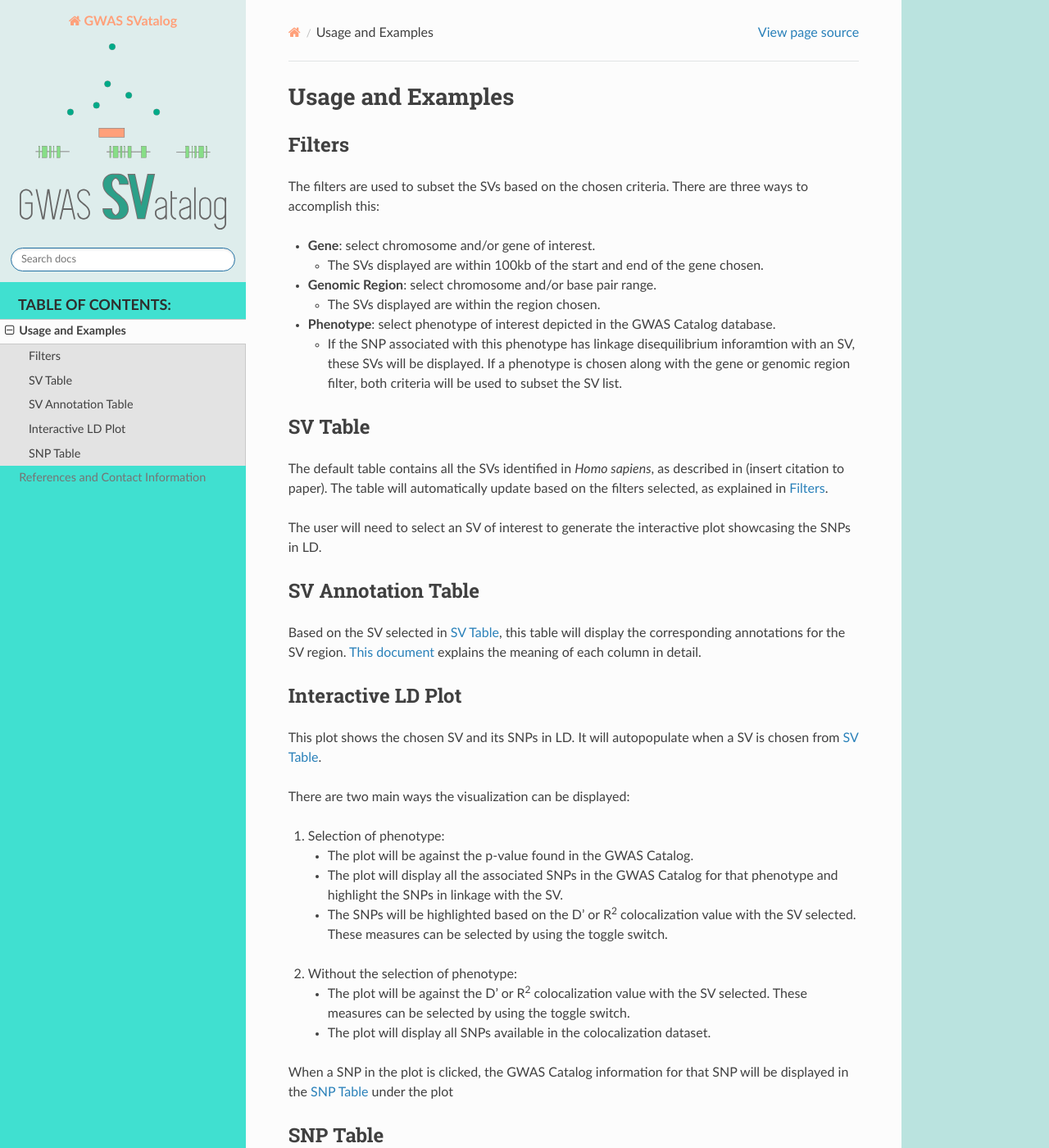
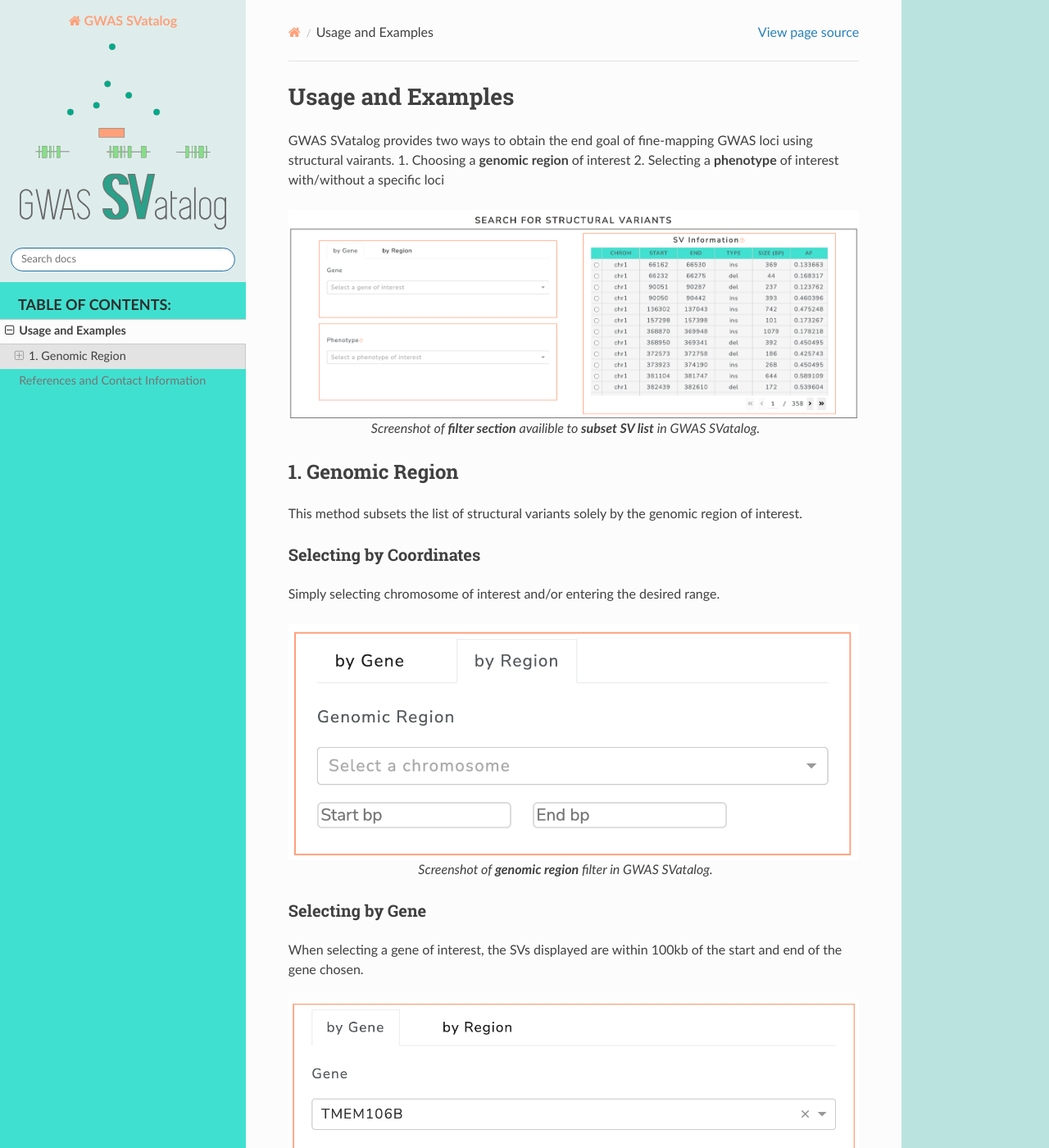
Before and after one commit to shalvichirmade/gwas-svatalog-docs, a Sphinx documentation site: the page built from source/usage_examples.rst, in a window 1280 px wide and 1400 px high. Shown: the whole window at 82% size. Built offline with Sphinx 7.4.7 and the Read the Docs theme 2.0.0, drawn with Linux system fonts in a browser that asks for light colours; pages that are not in the unit, such as notebooks, are missing from menus; some of the changed text lies outside the part shown.

Commit message:
major edit to example

```diff
--- a/source/index.rst
+++ b/source/index.rst
@@ -62,7 +62,6 @@
    :maxdepth: 2
    :caption: Table of Contents:
 
-   index
    usage_examples
    reference_contact
    license
--- a/source/usage_examples.rst
+++ b/source/usage_examples.rst
@@ -1,82 +1,105 @@
 Usage and Examples
 =========================================
 
-Filters
--------
+GWAS SVatalog provides two ways to obtain the end goal of fine-mapping GWAS loci using structural vairants.
+1. Choosing a **genomic region** of interest
+2. Selecting a **phenotype** of interest with/without a specific loci
 
-The filters are used to subset the SVs based on the chosen criteria. There are three ways to accomplish this:
+.. figure:: search_sv.png
+   :alt: screenshot of filter section
+   :align: center
 
-* **Gene**: select chromosome and/or gene of interest.
-
-  * The SVs displayed are within 100kb of the start and end of the gene chosen.
-
-* **Genomic Region**: select chromosome and/or base pair range.
-
-  * The SVs displayed are within the region chosen.
-
-* **Phenotype**: select phenotype of interest depicted in the GWAS Catalog database.
-
-  * If the SNP associated with this phenotype has linkage disequilibrium inforamtion with an SV, these SVs will be displayed. If a phenotype is chosen along with the gene or genomic region filter, both criteria will be used to subset the SV list.
-
-..
-   Add image of filter section here
+   Screenshot of **filter section** availible to **subset SV list** in GWAS SVatalog.
 
 
-SV Table
---------
+1. Genomic Region
+------------------
 
-The default table contains all the SVs identified in *Homo sapiens*, as described in (insert citation to paper). The table will automatically update based on the filters selected, as explained in `Filters`_.
+This method subsets the list of structural variants solely by the genomic region of interest.
 
-The user will need to select an SV of interest to generate the interactive plot showcasing the SNPs in LD.
+Selecting by Coordinates
+^^^^^^^^^^^^^^^^^^^^^^^^
 
-..
-   Add image of SV table section here
+Simply selecting chromosome of interest and/or entering the desired range.
+
+.. figure:: genomic_region_filter.png
+   :alt: screenshot of genomic region filter
+   :align: center
+
+   Screenshot of **genomic region** filter in GWAS SVatalog.
 
 
-SV Annotation Table
---------------------
+Selecting by Gene
+^^^^^^^^^^^^^^^^^^
 
-Based on the SV selected in `SV Table`_, this table will display the corresponding annotations for the SV region. :doc:`This document <annotation>` explains the meaning of each column in detail.
+When selecting a gene of interest, the SVs displayed are within 100kb of the start and end of the gene chosen.
 
-..
-   Add image of annotation table section here
+.. figure:: gene_filter_example.png
+   :alt: screenshot of gene filter
+   :align: center
+
+   Screenshot of **gene** filter in GWAS SVatalog.
+
+
+Selecting an SV
+^^^^^^^^^^^^^^^^
+
+The 35,855 structural variants in this table are subsetted by the filters applied. Each row is a unique SV with MAF ≥ 0.1.
+
+Select a SV to analyze further.
+
+.. figure:: sv_table_example.png
+   :alt: screenshot of SV information table
+   :align: center
+
+   Screenshot of the **SV information table** in GWAS SVatalog.
+
+
+SV Annotations
+^^^^^^^^^^^^^^^
+
+Annotations generated for the selected SV are displayed here. :doc:`This document <annotation>` explains the meaning of each column in detail.
+
+.. figure:: sv_anno_example.png
+   :alt: screenshot of SV annotation table
+   :align: center
+
+   Screenshot of the **SV annotation table** in GWAS SVatalog.
 
 
 
-Interactive LD Plot
---------------------
+Interactive Plot
+^^^^^^^^^^^^^^^^
 
-This plot shows the chosen SV and its SNPs in LD. It will autopopulate when a SV is chosen from `SV Table`_.
+The visualization shows the selected SV and linkage disequilibrium statistics (r\ :sup:`2`/D') for SNPs within 1 Mb of its boundries. These SNPs are associated with genome-wide association studies studies as depicted in |gwas_link|.
+Each marker is a unique SNP where the hover label shows information on one entry in GWAS Catalog. When a SNP is clicked, a table below populates with additional information (see `SNP Table`_).
 
-There are two main ways the visualization can be displayed:
+The default LD statistic is D', the toggle can be used to visualize r\ :sup:`2` on the y axis if required. The user can additionally download information of the SNPs shown in the plot as a .csv file when clicking the "Export SNP Data to CSV" button to the right of the visualziation. See `SNP Table`_ for column descriptions.
 
-1. Selection of phenotype:
+.. |gwas_link| raw:: html
 
-   * The plot will be against the p-value found in the GWAS Catalog.
-   * The plot will display all the associated SNPs in the GWAS Catalog for that phenotype and highlight the SNPs in linkage with the SV.
-   * The SNPs will be highlighted based on the D' or R\ :sup:`2` colocalization value with the SV selected. These measures can be selected by using the toggle switch.
+   <a href="https://www.ebi.ac.uk/gwas/" target="_blank" style="color:#2ba089">GWAS Catalog</a>
 
-..
-   Add image of plot type here
+.. figure:: plot_example1.png
+   :alt: screenshot of interactive plot with all phenotypes
+   :align: center
 
-
-2. Without the selection of phenotype:
-
-   * The plot will be against the D' or R\ :sup:`2` colocalization value with the SV selected. These measures can be selected by using the toggle switch.
-   * The plot will display all SNPs available in the colocalization dataset.
-
-
-When a SNP in the plot is clicked, the GWAS Catalog information for that SNP will be displayed in the `SNP Table`_ under the plot
-
-..
-   Add image of plot type here
+   Screenshot of **interactive plot** in GWAS SVatalog.
 
 
 
 SNP Table
-----------
+^^^^^^^^^^
 
-This table will be populated based on the SNP selected in the plot. The information provided in this table comes from a combination of the LD data and GWAS Catalog data:
+This table is populated based on the SNP selected in the plot. The SNP information is a combination of GWAS Catalog entries and linkage disequilibrium statistics for the selected SV.
+
+.. figure:: snp_selection_example.png
+   :alt: screenshot of snp selected and populating snp table
+   :align: center
+
+   Screenshot example of **selecting a SNP** in the plot and **populating the SNP table** in GWAS SVatalog.
+
+Description of columns seen in the table:
 
   * **Chromosome**: chromosome
   * **SNP Position**: base pair location on chromosome
@@ -93,8 +116,7 @@
   * **Study**: name of the study from which this entry is derived
   * **Pubmed Link**: PubMed link to the research paper for this entry
 
-
-Data on all visible SNPs in the interactive plot can be downloaded as a .csv file when clicking the "Export SNP Data" button to the right of the visualziation. In addition to the columns noted above, supplementary information on the SV is also included:
+Additional columns in the download file:
 
   * **SV Name**: name of the structural variant
   * **SV Start**: start base pair location
@@ -103,3 +125,4 @@
   * **SV AF**: allele frequency of the SV from the samples used during calculation (*insert citation of paper*)
   * **r**\ :sup:`2`: LD statistic - square of the correlation coefficient between the SV and SNP
   * **D'**: LD statistic - measure of predictability of the SV and SNP based on one another
+  * **P-Value_log10**: log10 of the statistic provided by GWAS Catalog
```
Also changed, not shown: source/filter_section.png (added), source/gene_filter.png (added), source/gene_filter_example.png (added), source/genomic_region_filter.png (added), source/phenotype_filter.png (added), source/plot_example1.png (added), source/search_sv.png (added), source/snp_selection_example.png (added), source/snp_table_example.png (added), source/sv_anno_example.png (added), source/sv_table.png (added), source/sv_table_example.png (added).
